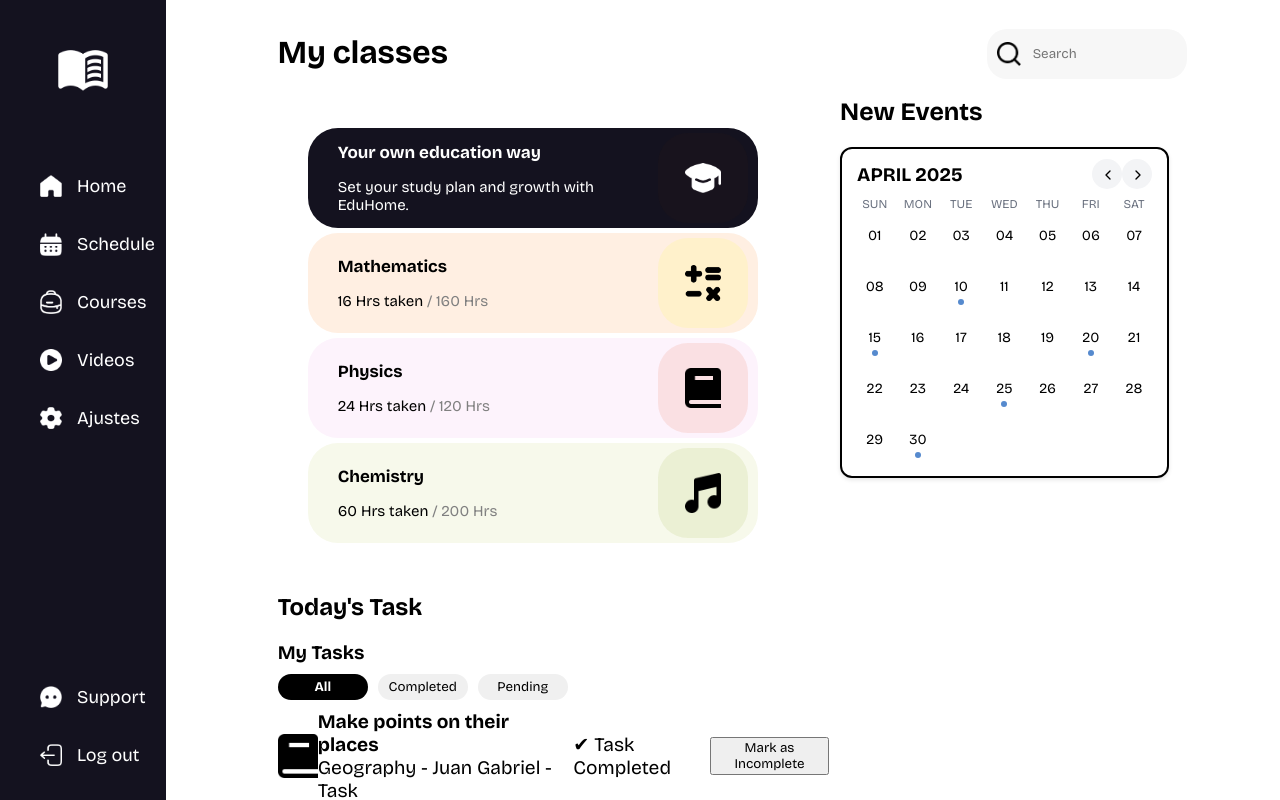
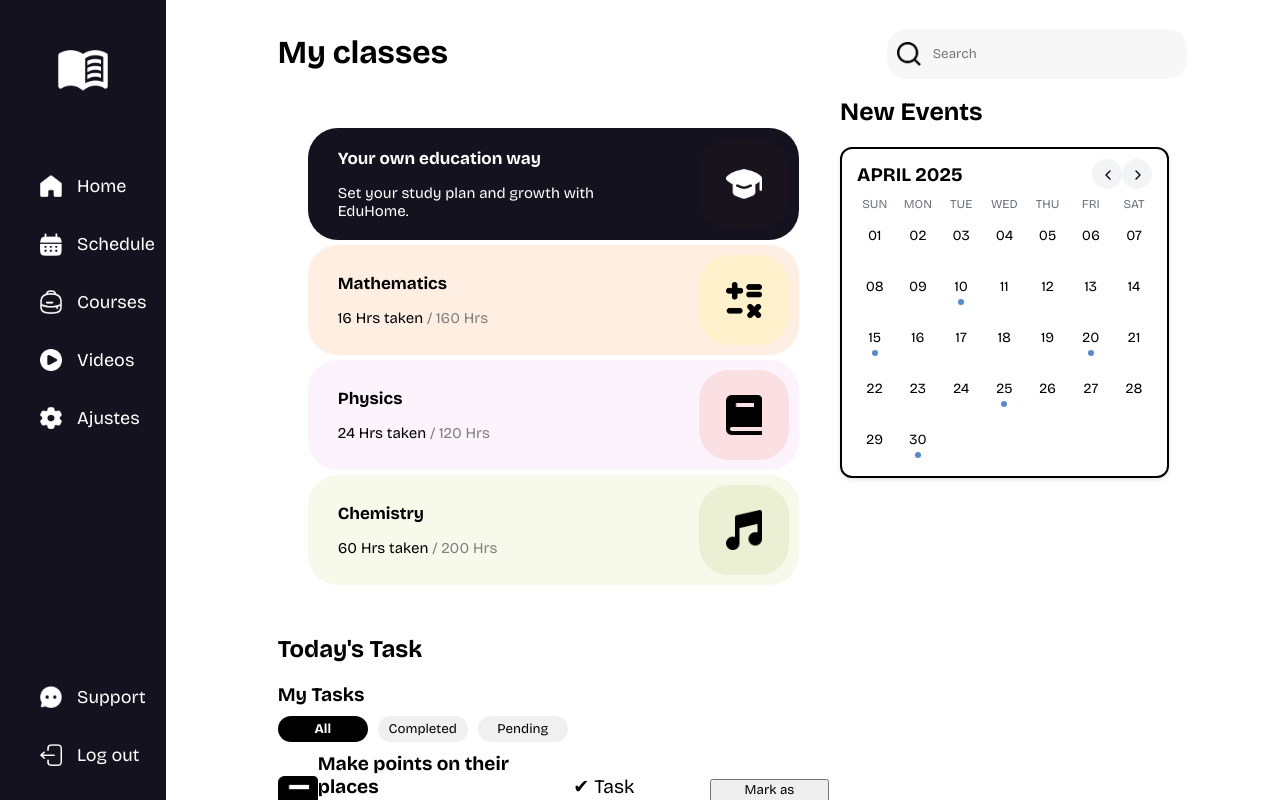
Before and after one commit to angel-iscoding/LMS-Platform-Frontend, a React (Vite) app: page /dashboard in a window 1280 px wide. Shown: the top 800 px of the page. Built offline with nearby package versions, Linux system fonts and the light colour scheme.

Commit message:
Little changes to desing and size

```diff
--- a/src/components/buttons/search.module.css
+++ b/src/components/buttons/search.module.css
@@ -1,6 +1,5 @@
 .search {
-    width: 25%;
-    min-width: 200px;
+    width: 300px;
     height: auto;
     min-height: 50px;
     font-size: 15px;
--- a/src/components/cards/contentCard.module.css
+++ b/src/components/cards/contentCard.module.css
@@ -1,9 +1,6 @@
 .card {
     display: flex;
     align-items: center;
-    width: 40%;
-    min-width: 450px;
-    max-height: 100px;
     border-radius: 30px;
 }
 
--- a/src/layout/loginLayout.module.css
+++ b/src/layout/loginLayout.module.css
@@ -4,5 +4,5 @@
     align-items: center;
     height: 100vh;
     width: 100vw;
-    background-image: linear-gradient(to right, #D18C89, #305695);
+    background-image: linear-gradient(to right, #62748E, #1E2939);
 }
```
